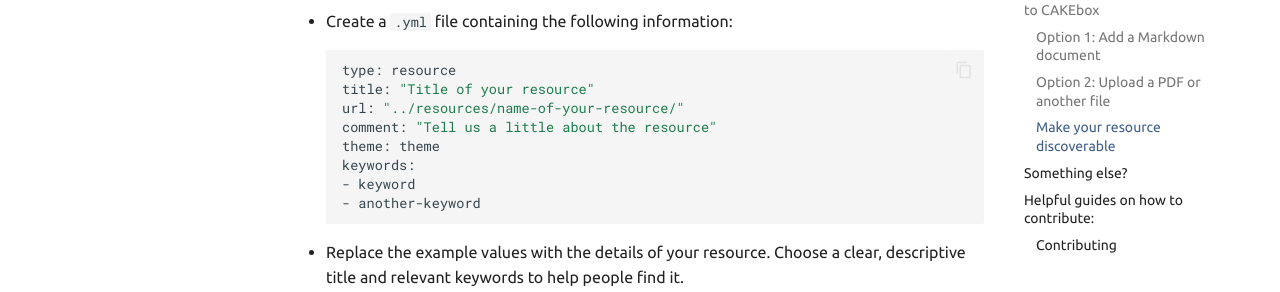
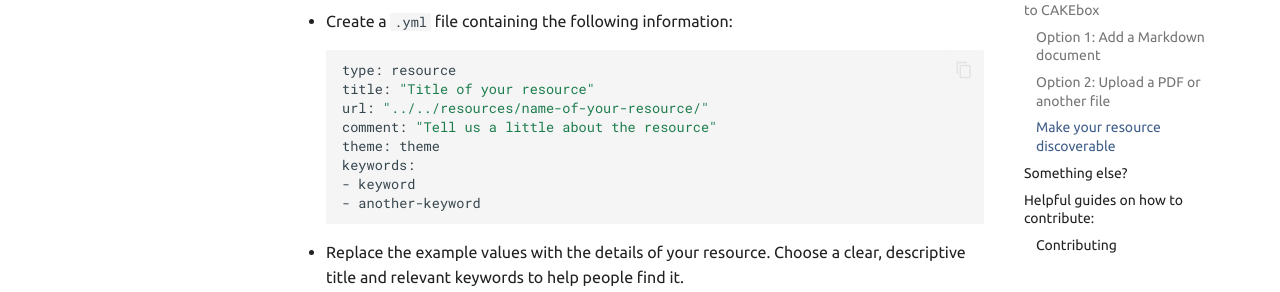
Before and after one commit to CAKE-DRI/CAKEbox, an MkDocs documentation site: the page built from docs/how-to-contribute/index.md, in a window 1280 px wide and 900 px high, scrolled down 1348 px. Shown: the part 161-453 px from the top of the window. Built offline with MkDocs 1.6.1 and Material for MkDocs 9.7.7, drawn with Linux system fonts in a browser that asks for light colours; comment, search, counter and statistics services are not loaded.

Commit message:
updating broken relative links

````diff
--- a/docs/how-to-contribute/index.md
+++ b/docs/how-to-contribute/index.md
@@ -52,7 +52,7 @@ Whichever format you choose, you'll need to add a complementary `.yml` file so t
     ```bash
     type: resource
     title: "Title of your resource"
-    url: "../resources/name-of-your-resource/"
+    url: "../../resources/name-of-your-resource/"
     comment: "Tell us a little about the resource"
     theme: theme
     keywords:
````
Also changed, not shown: 3 other files.
